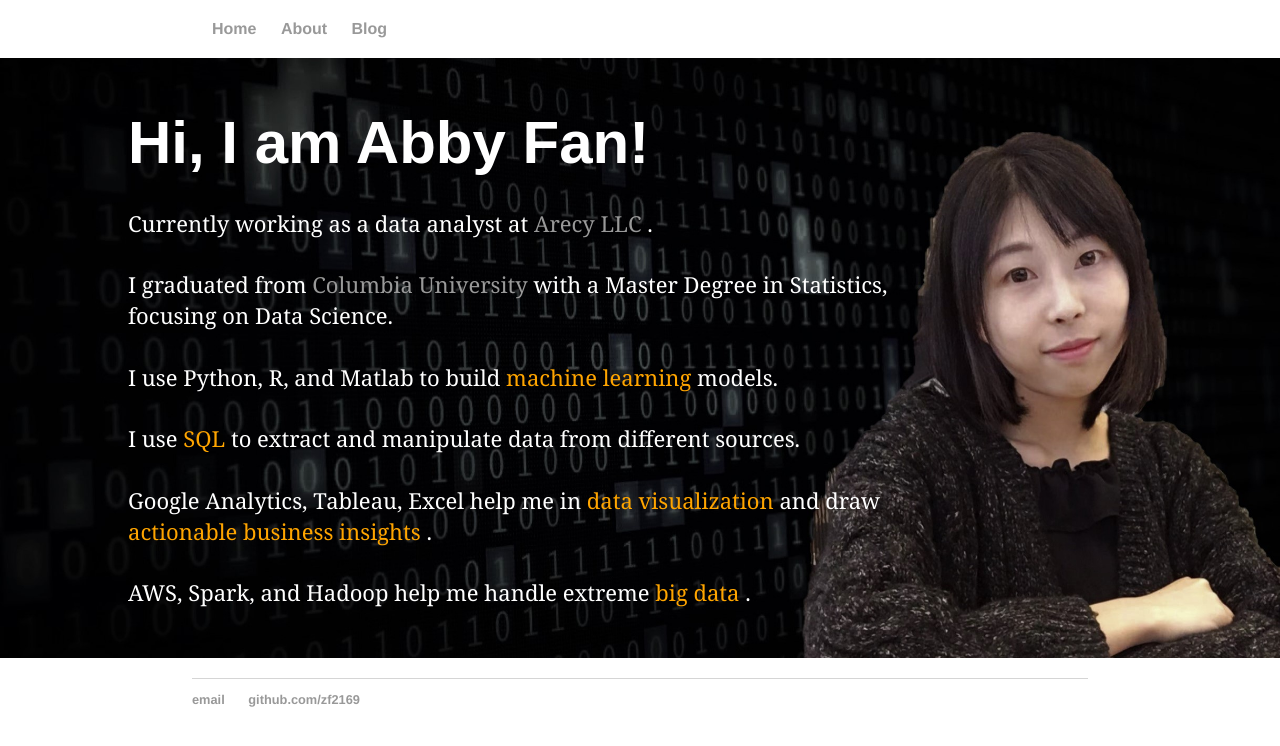
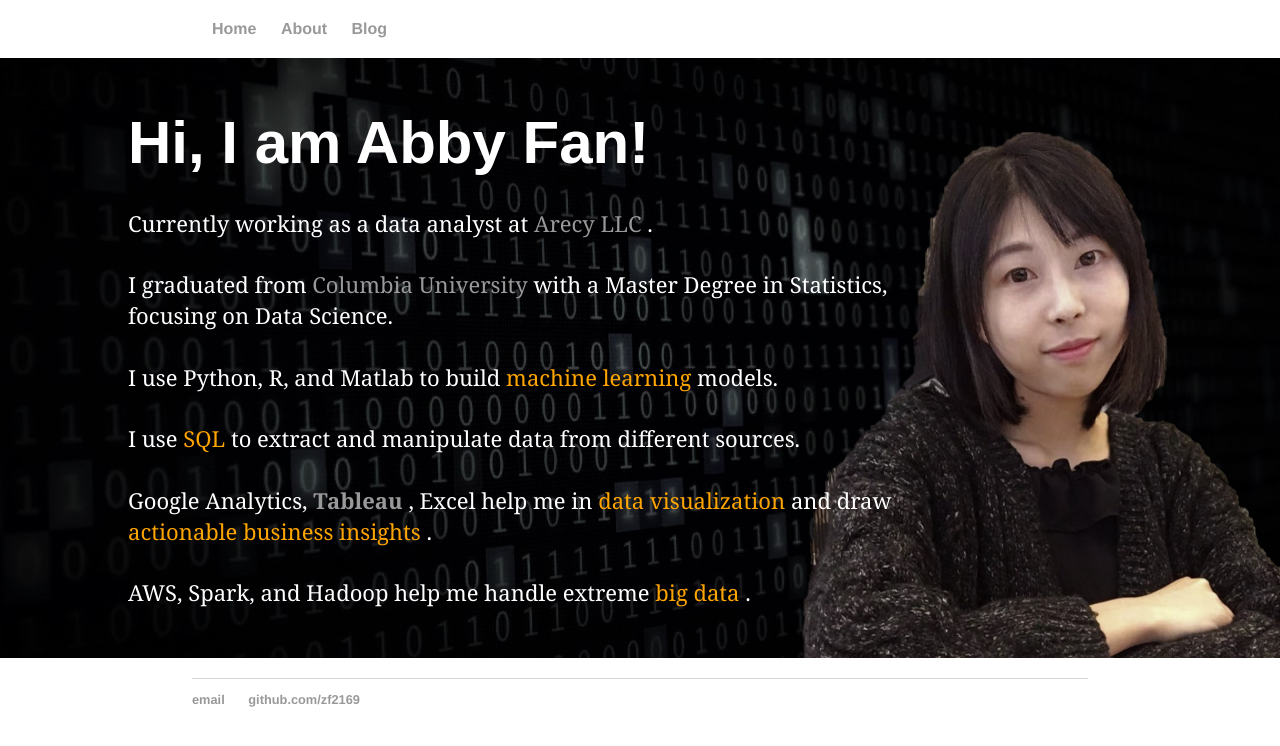
Before and after one commit to zf2169/zf2169.github.io, a Jekyll site: the page built from index.html, in a window 1280 px wide. Shown: the top 746 px of the page. Built offline with Jekyll 4.4.1, drawn with Linux system fonts in a browser that asks for light colours.

Commit message:
Update index.html

```diff
--- a/index.html
+++ b/index.html
@@ -15,7 +15,7 @@ title: Abby Fan Personal Website
 	I graduated from <a href="https://www.columbia.edu/"> Columbia University </a> with a Master Degree in Statistics, focusing on Data Science. <br><br>
 	I use Python, R, and Matlab to build <font color="orange"> machine learning </font> models. <br><br>
 	I use <font color="orange">SQL</font> to extract and manipulate data from different sources. <br><br>
-	Google Analytics, Tableau, Excel help me in <font color="orange">data visualization </font> and draw <font color="orange"> actionable business insights </font>. <br><br>
+	Google Analytics, <a href="https://public.tableau.com/profile/abby.fan#!/"><strong>Tableau </strong></a>, Excel help me in <font color="orange">data visualization </font> and draw <font color="orange"> actionable business insights </font>. <br><br>
 	AWS, Spark, and Hadoop help me handle extreme <font color="orange"> big data </font>. <br>
 	</p2>
   </div>
```
